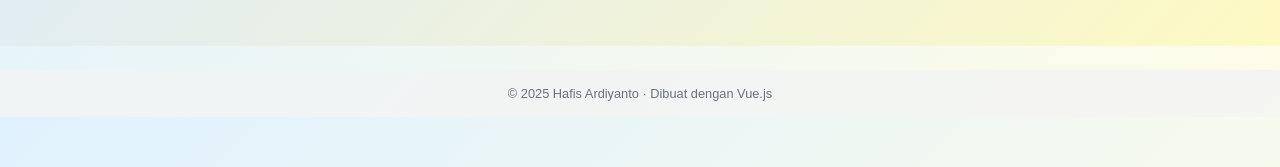
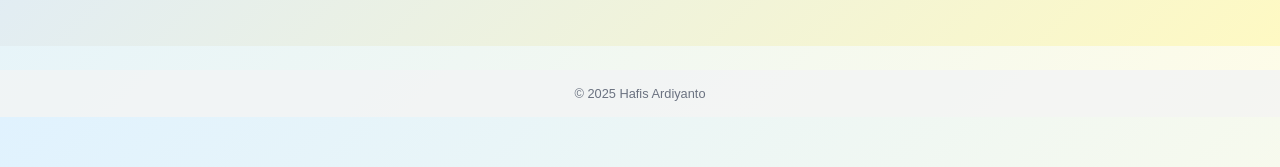
Before and after one commit to hafisardiyanto/my-portfolio, a Vue app: page / in a window 1280 px wide. Shown: the part 352-519 px from the top of the page. Built offline with nearby package versions, Linux system fonts and the light colour scheme.

Commit message:
menghapus kata dibuat.vue.js

```diff
--- a/src/App.vue
+++ b/src/App.vue
@@ -195,7 +195,7 @@
 
     <!-- Footer -->
     <footer class="footer">
-      © {{ new Date().getFullYear() }} Hafis Ardiyanto · Dibuat dengan Vue.js
+      © {{ new Date().getFullYear() }} Hafis Ardiyanto
     </footer>
   </div>
 </template>
```
